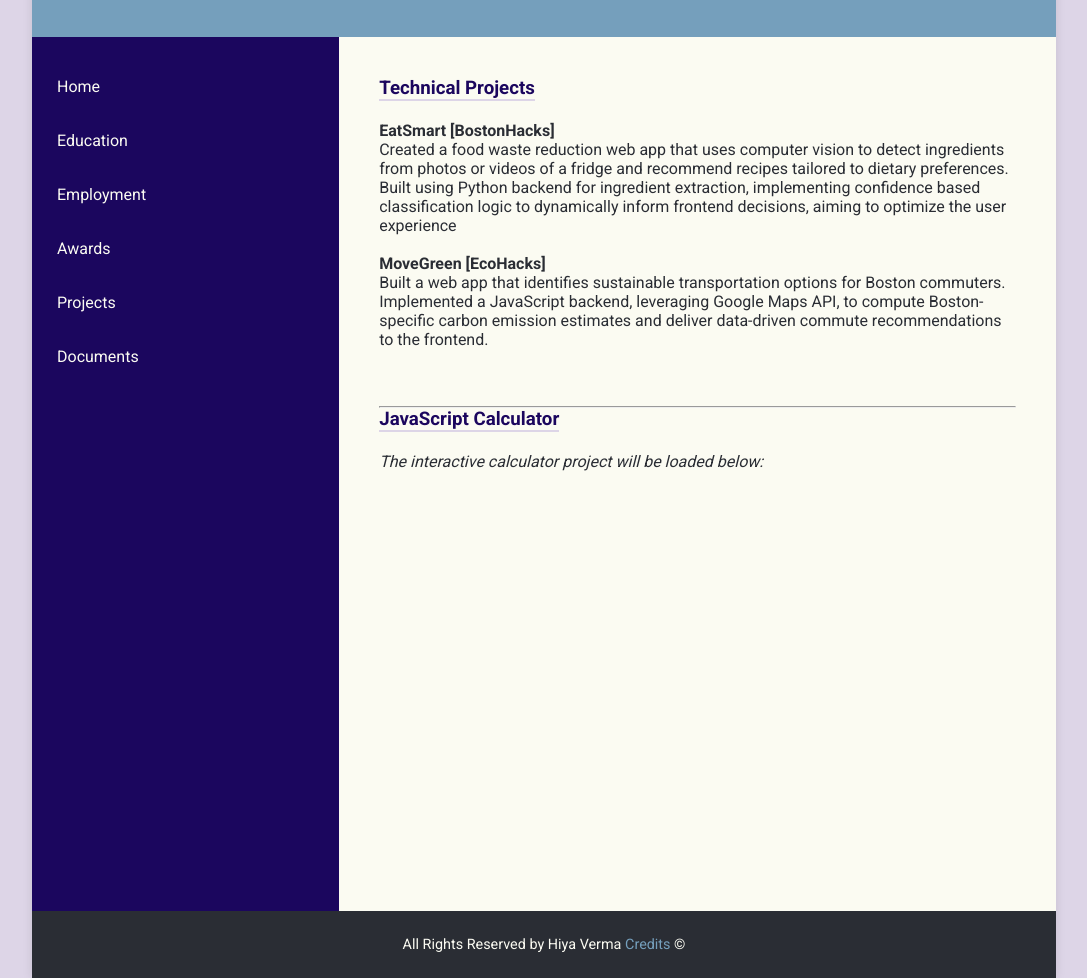
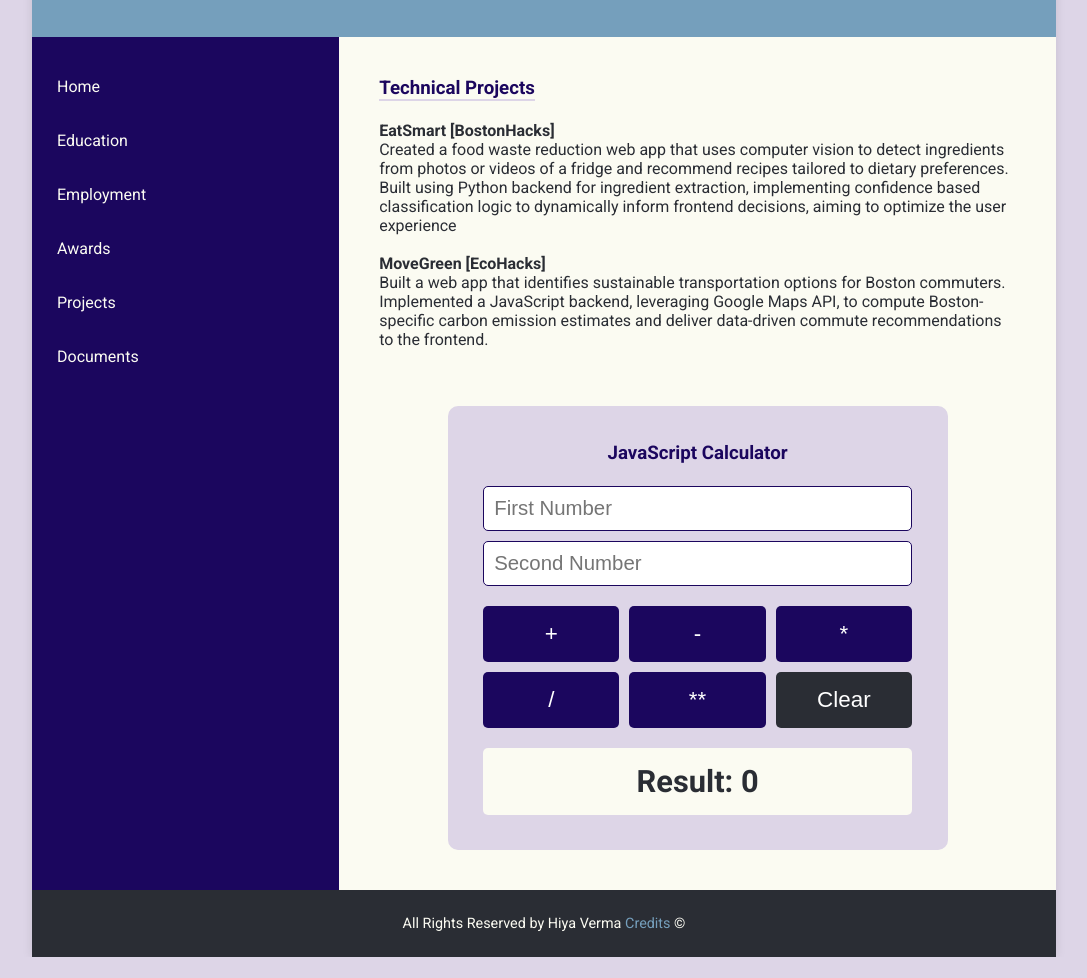
Before and after one commit to hiyaverms/HV_Resume, a website: page projects.html in a window 1280 px wide. Shown: the part 110-1088 px from the top of the page, without its empty margins (96-1183 px from the left). After the commit the page ends 1067 px from the top, so only its background shows below. Drawn offline with Linux system fonts and the light colour scheme.

Commit message:
finished calc

```diff
--- a/index.css
+++ b/index.css
@@ -47,6 +47,10 @@ header p {
     opacity: 0.9;
 }
 
+hr {
+    margin: 40px 0;
+    border: 1px solid #DDD5E7;
+}
 
 .content-container {
     display: flex;
@@ -136,6 +140,67 @@ footer a {
     color: #759FBC;
 }
 
+#calculator-wrapper {
+    background-color: #DDD5E7; /* Light Purple from your palette */
+    padding: calc(10px + 2vw);
+    border-radius: 10px;
+    max-width: 500px;
+    margin: 0 auto;
+    text-align: center;
+}
+
+.calc-inputs {
+    display: flex;
+    flex-direction: column;
+    gap: 10px;
+    margin-bottom: 20px;
+}
+
+.calc-inputs input {
+    padding: 10px;
+    border-radius: 5px;
+    border: 1px solid #1B065E;
+    font-size: calc(14px + 0.5vw);
+}
+
+.calc-buttons {
+    display: grid;
+    grid-template-columns: repeat(3, 1fr); /* 3 buttons per row */
+    gap: 10px;
+    margin-bottom: 20px;
+}
+
+.calc-buttons button {
+    padding: 15px;
+    background-color: #1B065E;
+    color: white;
+    border: none;
+    border-radius: 5px;
+    cursor: pointer;
+    font-size: calc(16px + 0.5vw);
+}
+
+.calc-buttons button:hover {
+    background-color: #759FBC;
+}
+
+#clear-btn {
+    background-color: #2A2D34;
+}
+
+#output-container {
+    font-size: calc(18px + 1vw);
+    font-weight: bold;
+    padding: 15px;
+    background-color: #FBFBF2;
+    border-radius: 5px;
+}
+
+@media screen and (max-width: 500px) {
+    .calc-buttons {
+        grid-template-columns: repeat(2, 1fr);
+    }
+}
 
 @media screen and (min-width: 751px) {
     header {
--- a/projects.html
+++ b/projects.html
@@ -58,11 +58,26 @@
                     </div>
 
                     <br><br><br>
-                    <hr>
-                    <h3>JavaScript Calculator</h3>
-                    <p><em>The interactive calculator project will be loaded below:</em></p>
-                    <div id="calculator-container" style="min-height: 400px; padding: 20px;">
+                    <div id="calculator-wrapper">
+                        <h3>JavaScript Calculator</h3>
+                        <div class="calc-inputs">
+                            <input type="number" id="first-number" placeholder="First Number">
+                            <input type="number" id="second-number" placeholder="Second Number">
                         </div>
+
+                        <div class="calc-buttons">
+                            <button onclick="doAddition()">+</button>
+                            <button onclick="doSubtraction()">-</button>
+                            <button onclick="doMultiplication()">*</button>
+                            <button onclick="doDivision()">/</button>
+                            <button onclick="doPower()">**</button>
+                            <button id="clear-btn" onclick="doClear()">Clear</button>
+                        </div>
+
+                        <div id="output-container">
+                            Result: <span id="output">0</span>
+                        </div>
+                    </div>
 
                 </main>
 
```
Also changed, not shown: index.html (+1 -1 lines), index.js (+59 -0 lines).
